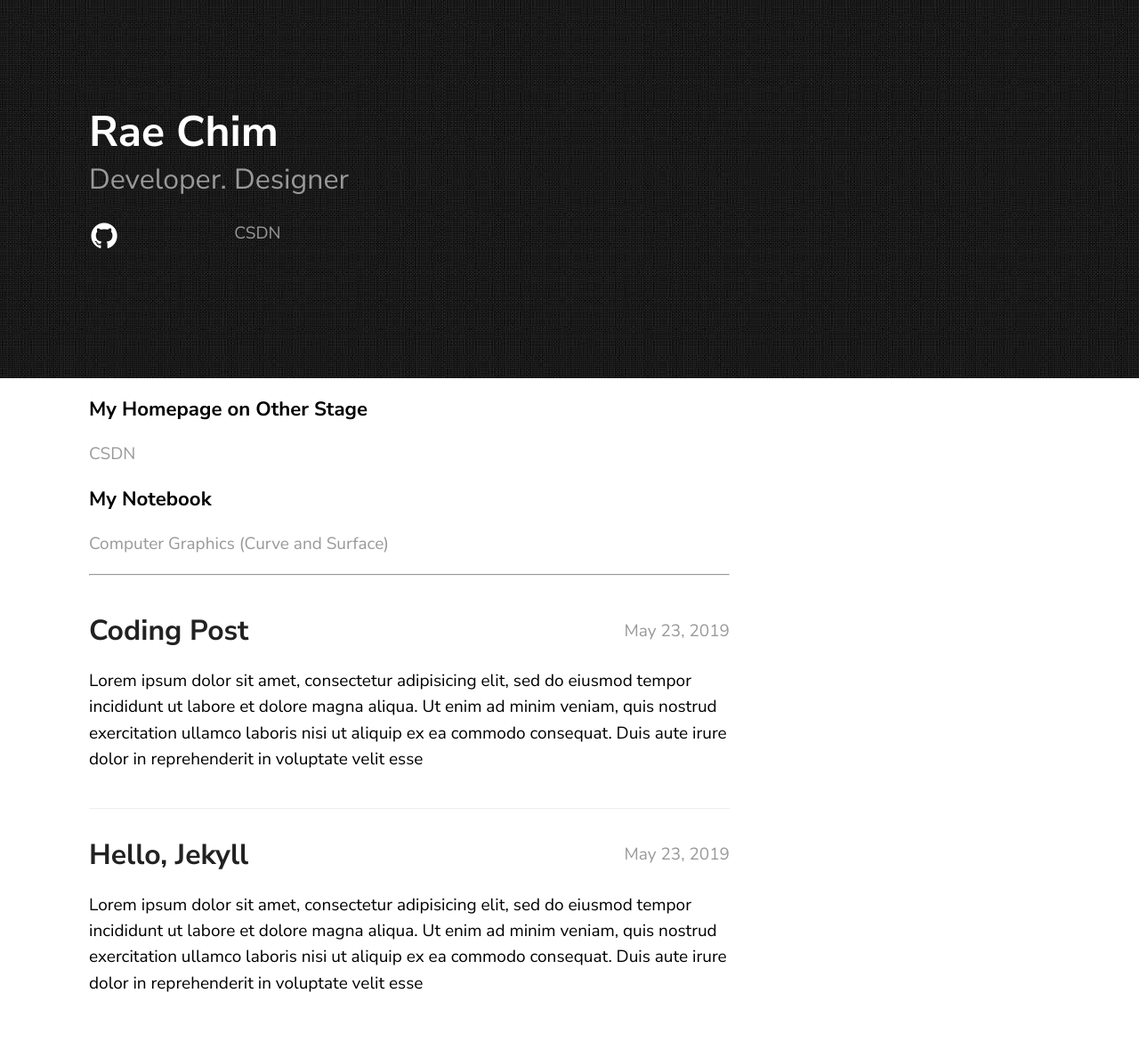
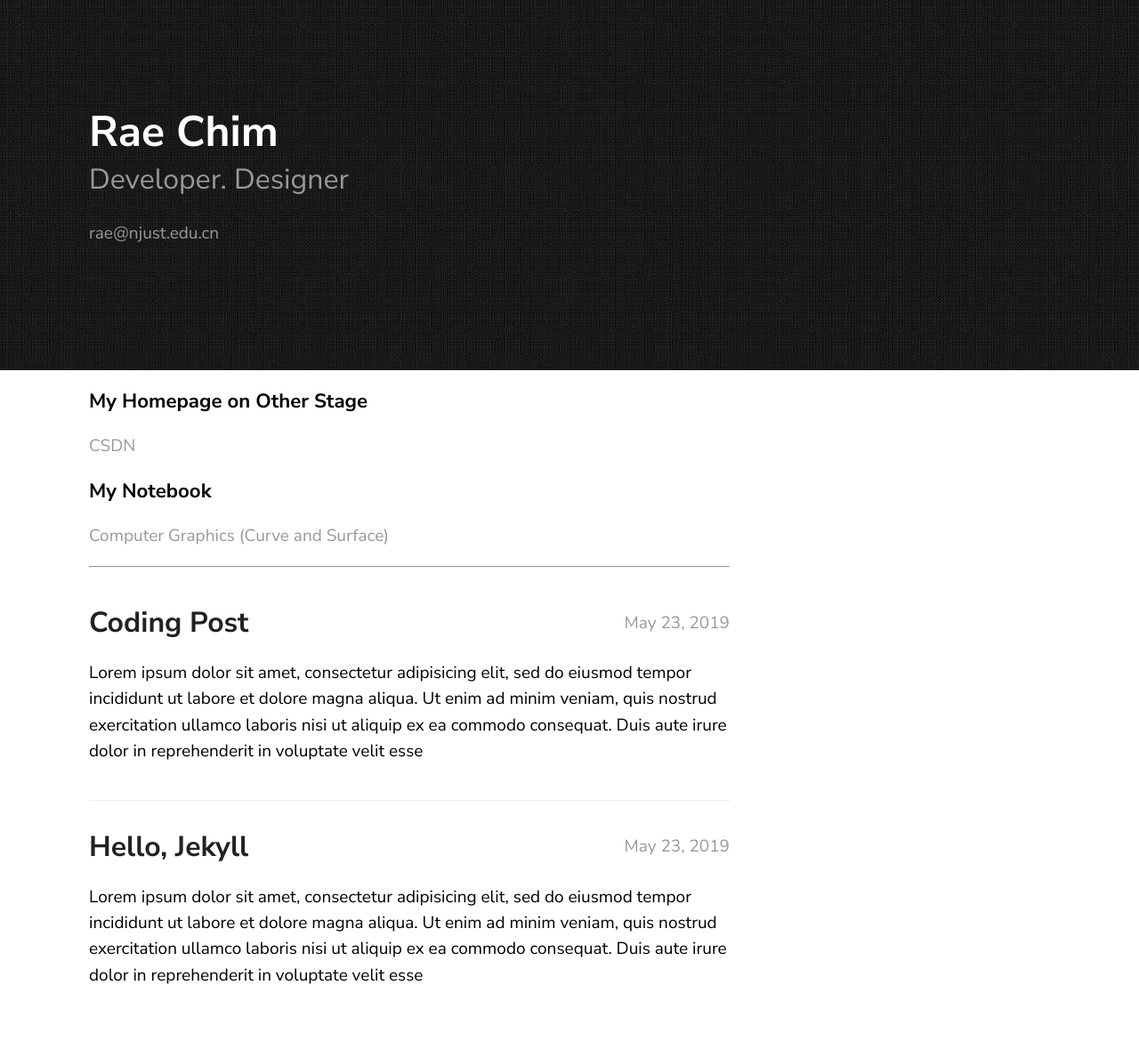
Before and after one commit to RaeChim/RaeChim.github.io, a Jekyll site: the page built from index.md, in a window 1280 px wide. Shown: the whole page at 89% size. Built offline with Jekyll 4.4.1, drawn with Linux system fonts in a browser that asks for light colours; our own code applies the rules of GitHub Pages for plain Markdown files.

Commit message:
Update page_header.html

```diff
--- a/_includes/page_header.html
+++ b/_includes/page_header.html
@@ -2,11 +2,6 @@
 	<h1>{{ site.texture.title }}</h1>
 	<h2>{{ site.texture.tagline }}</h2>
 	<ul class="social">
-		<a href="https://github.com/RaeChim"><li><i class="icon-github"></i></li></a>
-		<a href="https://github.com/RaeChim"><li><i class="icon-weixin"></i></li></a>
-		<a href="https://github.com/RaeChim"><li><i class="icon-mail"></i></li></a>
-
-		<a href="https://github.com/RaeChim"><li><i class="icon-mail"></i></li>CSDN</a>
-
+		<a href="https://mail.qq.com">rae@njust.edu.cn</a>
 	</ul>
 </div>
```
